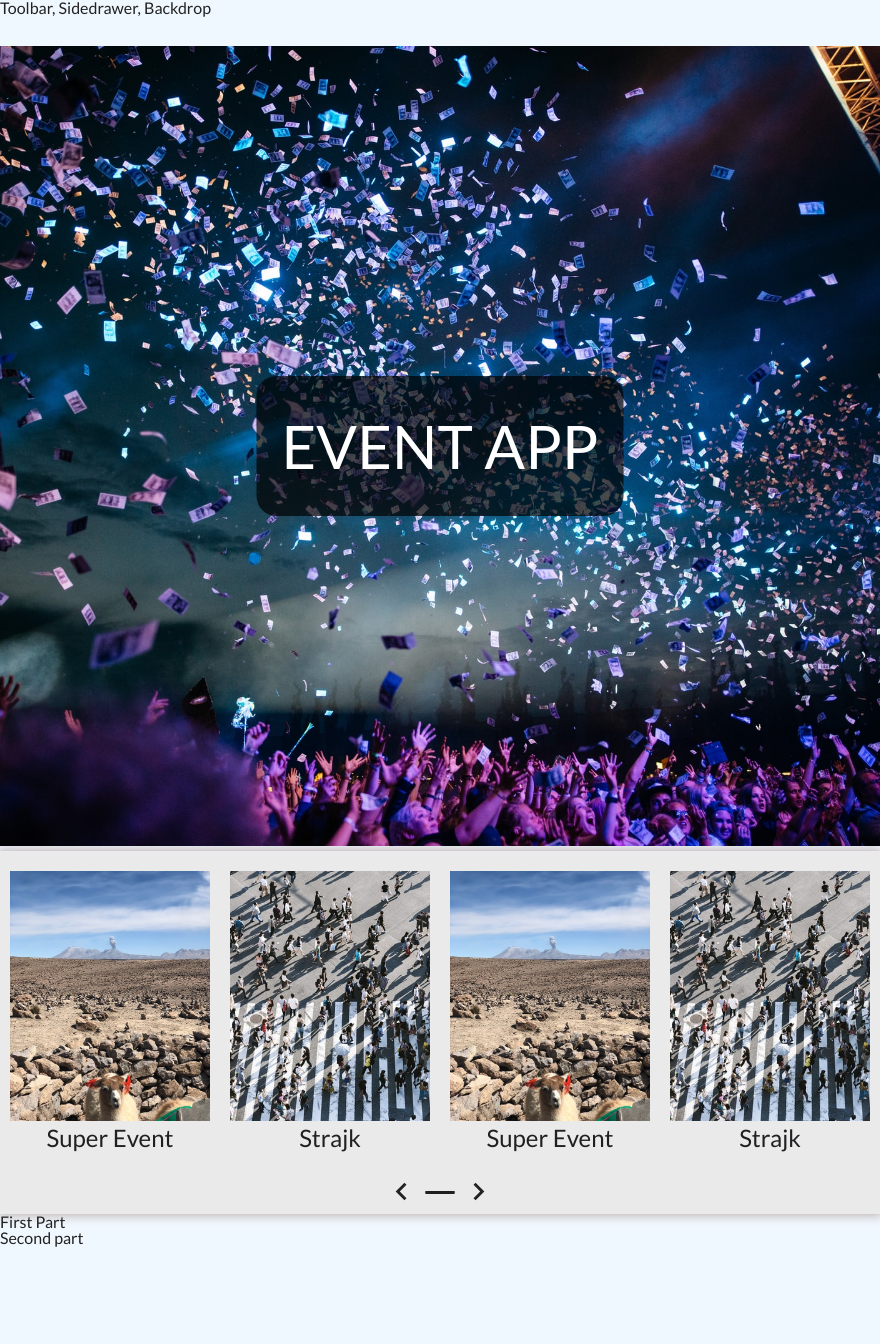
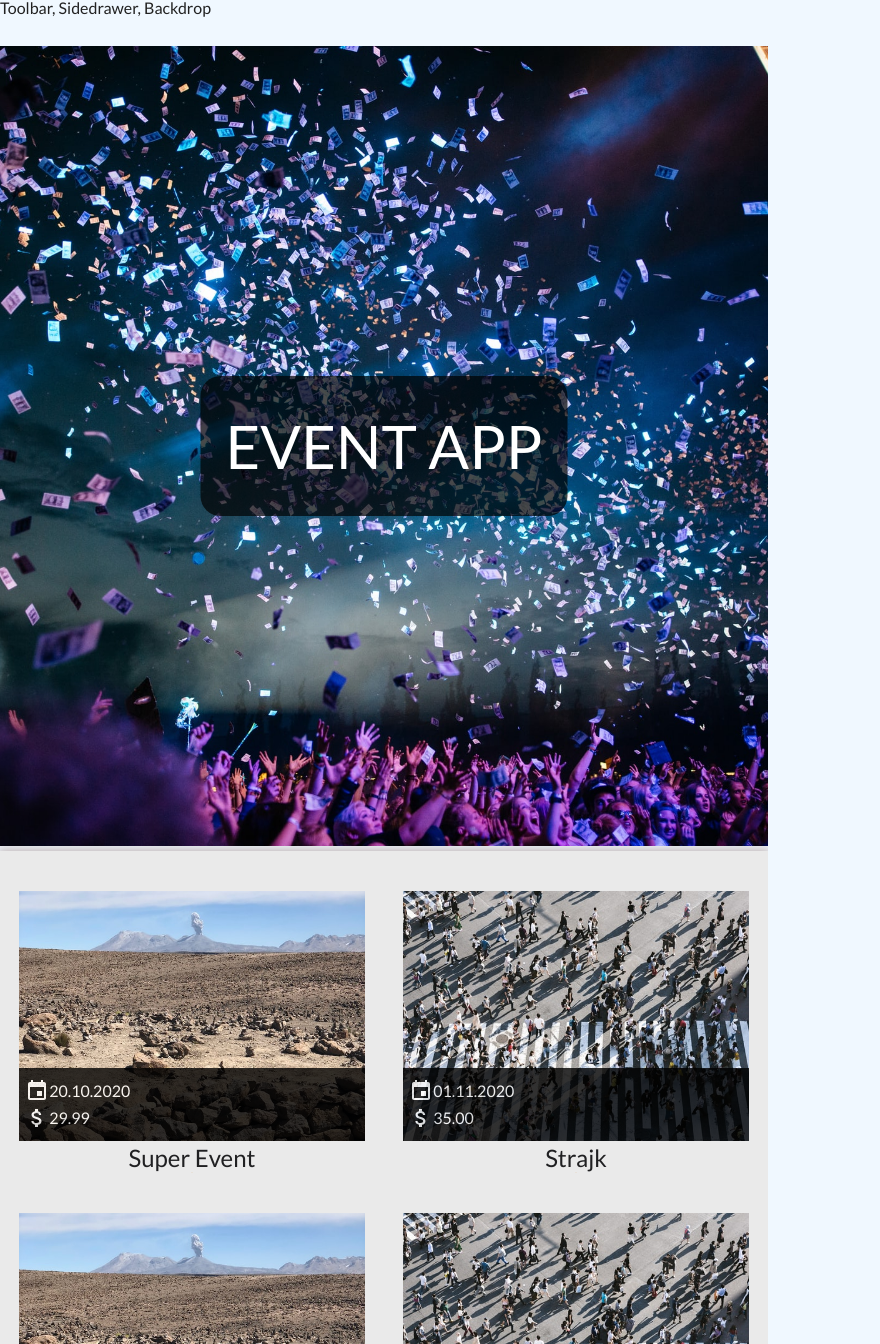
Before and after one commit to tomaszduda1990/course-project, a React (Create React App) app: page / in a window 768 px wide. Shown: the top 1344 px of the page, 880 px wide, since content can reach past the window. Before the commit the page ends 1247 px from the top, so only its background shows below. Built offline with nearby package versions, Linux system fonts and the light colour scheme.

Commit message:
initial stylin finished

```diff
--- a/src/components/Event/EventListItem.module.css
+++ b/src/components/Event/EventListItem.module.css
@@ -90,7 +90,7 @@ h2:hover::after {
     transform: translateX(-50%) scaleX(0.9);
 }
 
-@media screen and (max-width: 450px) {
+@media screen and (max-width: 550px) {
     .ImgContainer {
         width: 70vw;
     }
@@ -107,3 +107,39 @@ h2:hover::after {
     }
 
 }
+
+
+@media screen and (min-width: 551px) and (max-width: 768px) {
+    .ImgContainer {
+        width: 45vw;
+    }
+
+    .ImgContainer .EvtDescContainer {
+        background-color: #000;
+        opacity: 0.8;
+        color: #fff;
+        transform: translateY(0%);
+    }
+
+    .EventCard {
+        margin: 20px 5px;
+    }
+
+}
+
+@media screen and (min-width: 769px) and (max-width: 991px) {
+    .ImgContainer {
+        width: 25vw;
+    }
+
+    .ImgContainer .EvtDescContainer {
+        background-color: #000;
+        opacity: 0.8;
+        color: #fff;
+        transform: translateY(0%);
+    }
+
+    .EventCard {
+        margin: 20px 5px;
+    }
+}
--- a/src/components/Navigation/NavigationPanel.module.css
+++ b/src/components/Navigation/NavigationPanel.module.css
@@ -30,7 +30,7 @@
     }
 }
 
-@media screen and (max-width: 450px) {
+@media screen and (max-width: 991px) {
     .NavContainer {
         display: none;
     }
--- a/src/containers/EventListContainer/EventListContainer.js
+++ b/src/containers/EventListContainer/EventListContainer.js
@@ -86,11 +86,12 @@ const events = [
 class EventListContainer extends React.Component {
     state = {
         listPosition: 0,
-        listItemWidth: 0
+        listItemWidth: 0,
+        itemsInRow: 4
     }
 
     nextItemHandler = () => {
-        if(this.state.listPosition+ 4 > 0){
+        if(this.state.listPosition + (events.length - this.state.itemsInRow) > 0){
             this.setState({listPosition: this.state.listPosition - 1});
         }
 
@@ -101,14 +102,23 @@ class EventListContainer extends React.Component {
         }
     }
 
-    updateListItemWidth = (selector) => {
-        this.setState({listItemSelector: selector})
+    updateSize = () => {
+        if(window.innerWidth > 991){
+            const element = document.querySelector(`.${classes.List} li`);
+            const fullElementWidth = getElementWidth(element);
+            this.setState({listItemWidth: fullElementWidth})
+        }
     }
 
     componentDidMount(){
-        const element = document.querySelector(`.${classes.List} li`);
-        const fullElementWidth = getElementWidth(element);
-        this.setState({listItemWidth: fullElementWidth});
+        this.updateSize();
+        window.addEventListener('resize', () => {
+            this.updateSize()
+        });
+    }
+
+    componentWillUnmount(){
+        window.removeEventListener('resize', this.updateSize);
     }
 
     render() {
--- a/src/containers/EventListContainer/EventListContainer.module.css
+++ b/src/containers/EventListContainer/EventListContainer.module.css
@@ -24,12 +24,13 @@ button {
     border: none;
 }
 
-@media screen and (max-width: 450px) {
+@media screen and (max-width: 991px) {
     .ListContainer {
         width: 100%;
     }
 
     .List {
         flex-wrap: wrap;
+        justify-content: space-around;
     }
 }
--- a/src/containers/utils/utils.js
+++ b/src/containers/utils/utils.js
@@ -7,7 +7,6 @@ export const getElementWidth = (element) => {
             width: element.getBoundingClientRect().width
         }
     }
-    console.log(elementsDimension.sizes.that)
     let fullWidth = 0;
     for(let key in elementsDimension.sizes){
         fullWidth += elementsDimension.sizes[key];
```
Also changed, not shown: 1 other file (tests, documents, lock files or other folders).
